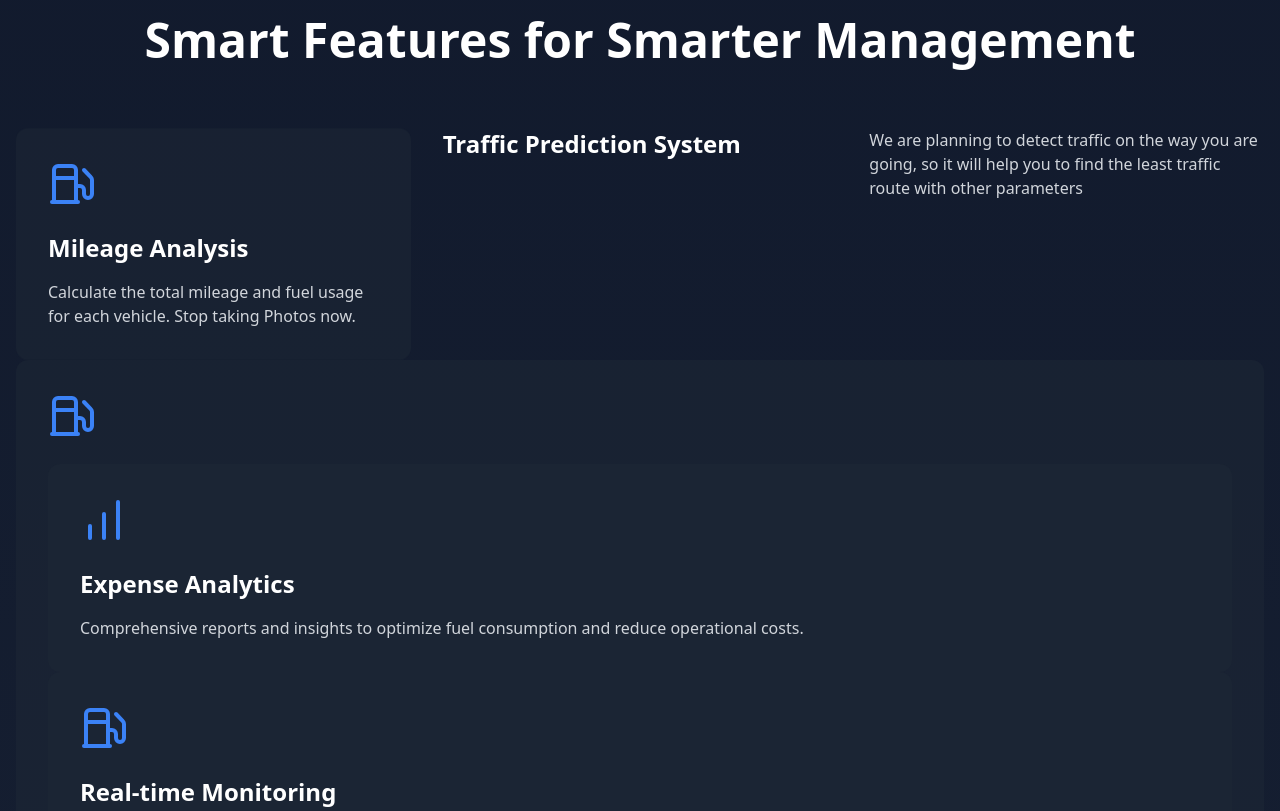
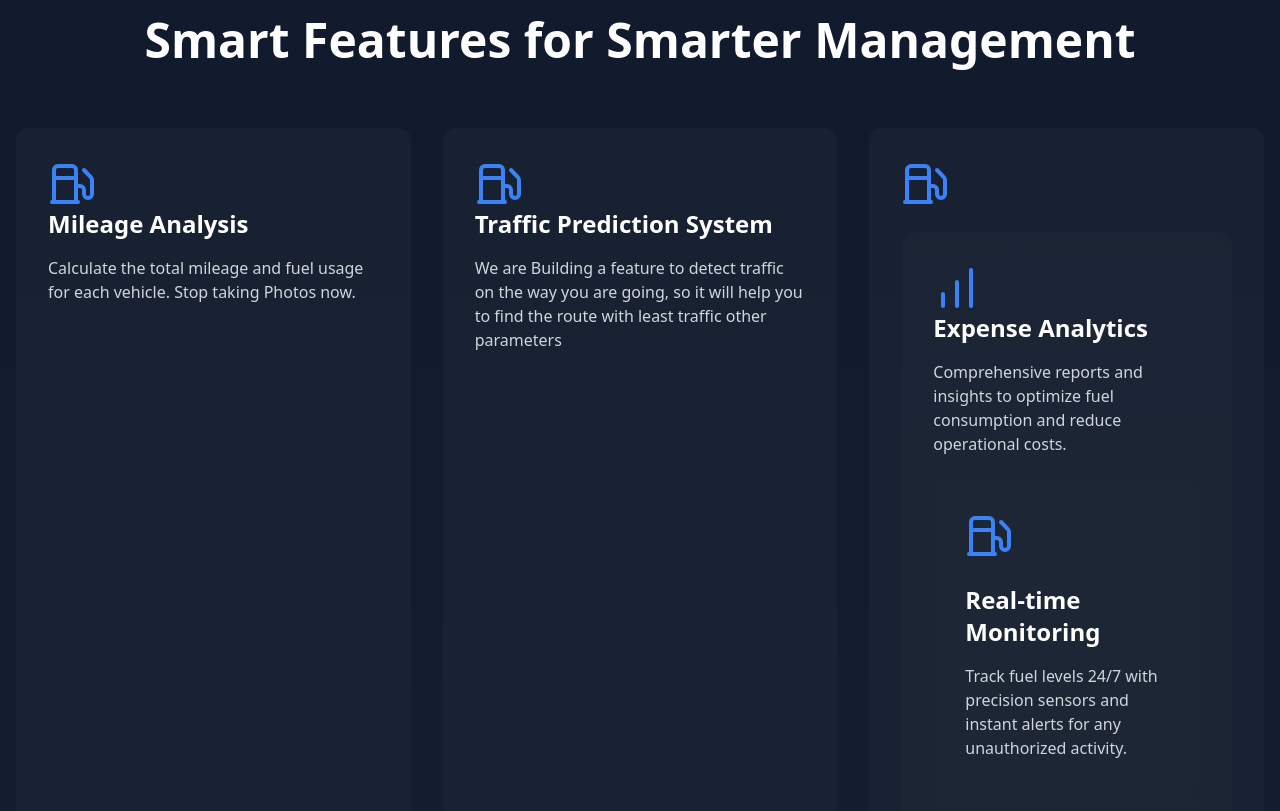
Before and after one commit to ShashankBhutiya/Shashank2, a website: page index.html in a window 1280 px wide. Shown: the part 880-1691 px from the top of the page. Drawn offline with nearby package versions, Linux system fonts and the light colour scheme; files whose address does not match are found by name.

Commit message:
Update index.html

```diff
--- a/index.html
+++ b/index.html
@@ -170,20 +170,23 @@
                 <div class="bg-gray-800/50 p-8 rounded-xl hover-scale glow-effect" data-aos="fade-up" data-aos-delay="0">
                     <div class="mb-6 floating">
                         <i data-lucide="fuel" class="w-12 h-12 text-blue-500"></i>
-                    </div>
                     <h3 class="text-2xl font-semibold mb-4">Mileage Analysis</h3>
                     <p class="text-gray-300">Calculate the total mileage and fuel usage for each vehicle. Stop taking Photos now.</p>
+                    </div>
                 </div>
+                    <div class="bg-gray-800/50 p-8 rounded-xl hover-scale glow-effect" data-aos="fade-up" data-aos-delay="0">
+                    <div class="mb-6 floating">
+                        <i data-lucide="fuel" class="w-12 h-12 text-blue-500"></i>
                  <h3 class="text-2xl font-semibold mb-4">Traffic Prediction System</h3>
-                    <p class="text-gray-300">We are planning to detect traffic on the way you are going, so it will help you to find the least traffic route with other parameters</p>
-                </div><div class="bg-gray-800/50 p-8 rounded-xl hover-scale glow-effect" data-aos="fade-up" data-aos-delay="0">
+                    <p class="text-gray-300">We are Building a feature to detect traffic on the way you are going, so it will help you to find the route with least traffic other parameters</p>
+                </div></div>
+                <div class="bg-gray-800/50 p-8 rounded-xl hover-scale glow-effect" data-aos="fade-up" data-aos-delay="0">
                     <div class="mb-6 floating">
                         <i data-lucide="fuel" class="w-12 h-12 text-blue-500"></i>
                     </div>
                 <div class="bg-gray-800/50 p-8 rounded-xl hover-scale glow-effect" data-aos="fade-up" data-aos-delay="0">
                     <div class="mb-6 floating">
                         <i data-lucide="bar-chart" class="w-12 h-12 text-blue-500"></i>
-                    </div>
                     <h3 class="text-2xl font-semibold mb-4">Expense Analytics</h3>
                     <p class="text-gray-300">Comprehensive reports and insights to optimize fuel consumption and reduce operational costs.</p>
                 </div><div class="bg-gray-800/50 p-8 rounded-xl hover-scale glow-effect" data-aos="fade-up" data-aos-delay="0">
```
